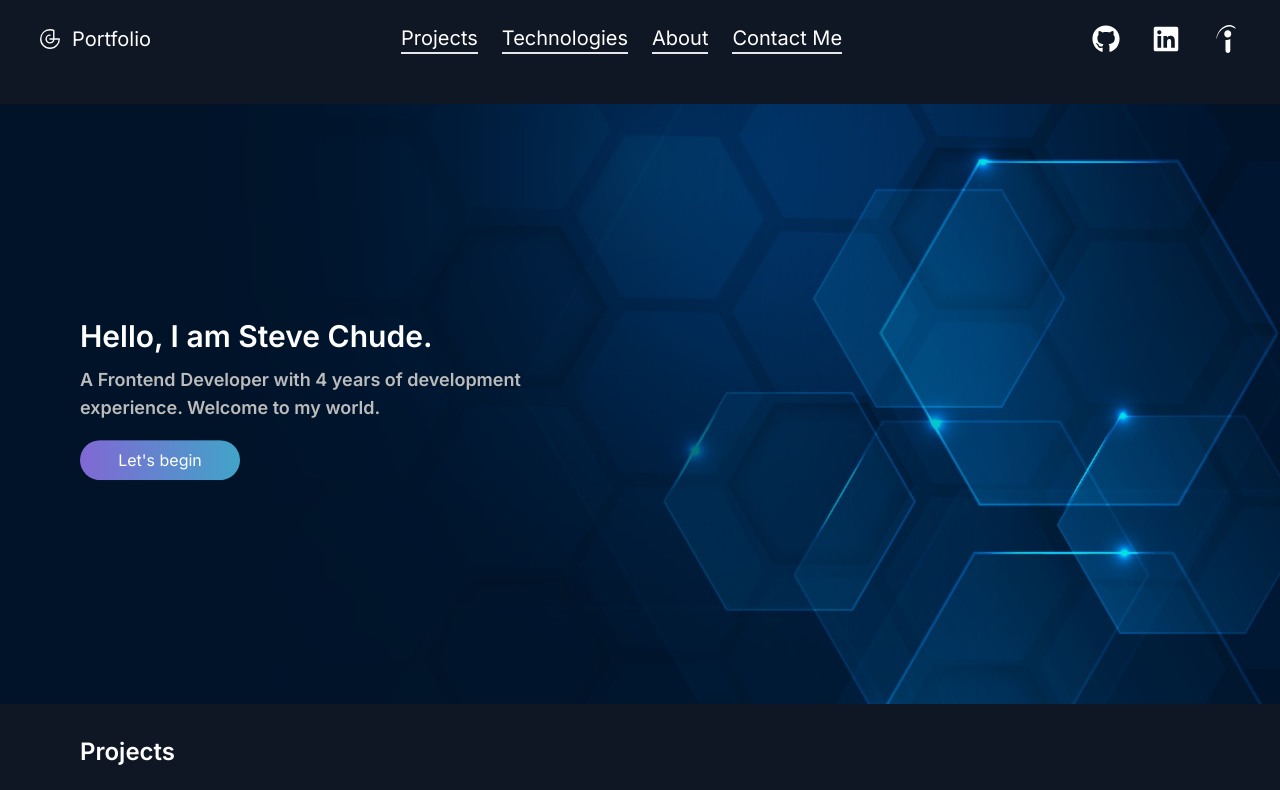
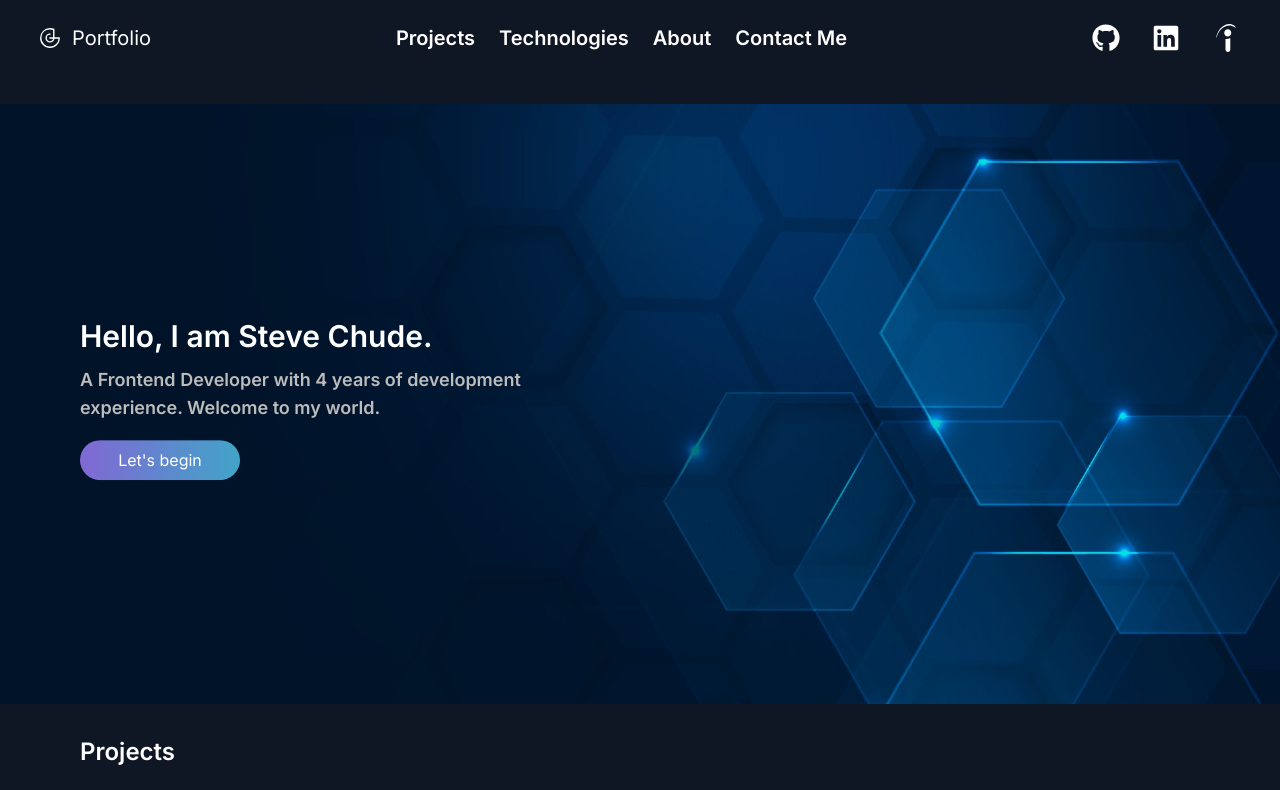
Before and after one commit to stevechude/my_portfolio, a Next.js app: page / in a window 1280 px wide. Shown: the top 790 px of the page. Built offline with nearby package versions, Linux system fonts and the light colour scheme.

Commit message:
removed border bottom from nav

```diff
--- a/components/navigation/Navbar.jsx
+++ b/components/navigation/Navbar.jsx
@@ -64,7 +64,7 @@ const Navbar = () => {
         </div>
 
         <ul className="flex items-center gap-3 md:gap-6">
-          <li className="border-b-2 cursor-pointer hover:font-semibold">
+          <li className="cursor-pointer font-semibold transition-transform duration-300 transform hover:-translate-y-1">
             <ScrollLink
               activeClass="active"
               to="projects"
@@ -76,7 +76,7 @@ const Navbar = () => {
               Projects
             </ScrollLink>
           </li>
-          <li className="border-b-2 cursor-pointer hover:font-semibold">
+          <li className="cursor-pointer font-semibold transition-transform duration-300 transform hover:-translate-y-1">
             <ScrollLink
               activeClass="active"
               to="technologies"
@@ -88,7 +88,7 @@ const Navbar = () => {
               Technologies
             </ScrollLink>
           </li>
-          <li className="border-b-2 cursor-pointer hover:font-semibold">
+          <li className="cursor-pointer font-semibold transition-transform duration-300 transform hover:-translate-y-1">
             <ScrollLink
               activeClass="active"
               to="about"
@@ -100,7 +100,7 @@ const Navbar = () => {
               About
             </ScrollLink>
           </li>
-          <li className="border-b-2 cursor-pointer hover:font-semibold">
+          <li className="cursor-pointer font-semibold transition-transform duration-300 transform hover:-translate-y-1">
             <ScrollLink
               activeClass="active"
               to="contact"
```
